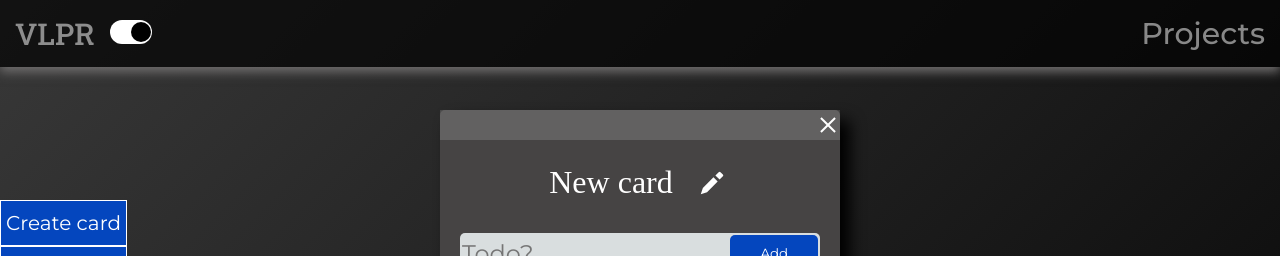
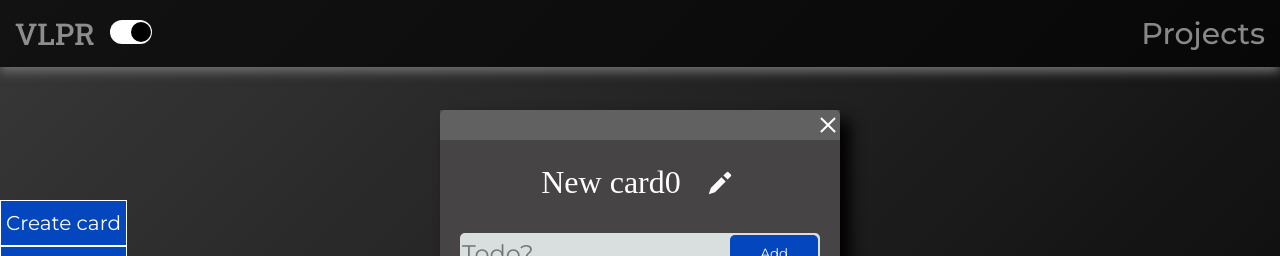
Before and after one commit to Intemeretor/Portfolio, a React (Vite) app: page /Portfolio/todo in a window 1280 px wide. Both pictures are taken after a click on the button "Create card". Shown: the top 256 px of the page. Built offline with nearby package versions, Linux system fonts and the light colour scheme; a web font is replaced by a local one.

Commit message:
better windows

```diff
--- a/src/pages/Todo/Todo.jsx
+++ b/src/pages/Todo/Todo.jsx
@@ -2,13 +2,13 @@
 import React from 'react'
 import './Todo.scss'
 import TodoItem from './TodoItem';
-import { useState, useEffect } from 'react';
+import { useState, useEffect, } from 'react';
 
 export default function Todo({ darkMode } = props) {
 
 
 	const [todoCards, setTodoCards] = useState([]);
-
+	const [currentCard, setCurrentCard] = useState(-1);
 	useEffect(() => {
 		const data = JSON.parse(localStorage.getItem(`todoCards`));
 		setTodoCards(data || []);
@@ -18,9 +18,18 @@ export default function Todo({ darkMode } = props) {
 
 	}, [todoCards]);
 
+	// useEffect(() => {
+	// 	document.addEventListener('mousemove', (e) => changeCard(e, "dragging", currentCard));
+
+	// 	const cleanUp = () => {
+	// 		document.removeEventListener('mousemove', (e) => changeCard(e, "dragging", currentCard));
+	// 	}
+	// 	return cleanUp
+	// },)
+
 	function createTodoCard() {
 		setTodoCards(prev => [...prev, {
-			name: 'New card',
+			name: 'New card' + todoCards.length,
 			editable: false,
 			cardIndex: 0,
 			cardPosition: {
@@ -37,19 +46,25 @@ export default function Todo({ darkMode } = props) {
 
 	function changeCard(e, changeType, id) {
 		e.preventDefault();
+
 		setTodoCards(prev => {
 			let newArr = [];
 			for (let i = 0; i < prev.length; i++) {
 				if (i != id) {
-					newArr.push({ ...prev[i], cardIndex: prev[i].cardIndex != 0 ? prev[i].cardIndex - 1 : prev[i].cardIndex });
-					// newArr.push(prev[i]);
+					if (changeType == "dragging") {
+						newArr.push(prev[i]);
+					} else {
+						newArr.push({ ...prev[i], cardIndex: prev[i].cardIndex != 0 ? prev[i].cardIndex - 1 : prev[i].cardIndex });
+					}
+
+
 				}
 				else {
+
 					let edited;
-					edited = { ...prev[i], cardIndex: prev.length + 100 };
 					switch (changeType) {
 						case "nameChange":
-							edited = { ...prev[i], name: e.target.value };
+							edited = { ...prev[i], name: e.target.value, };
 							newArr.push(edited);
 							break;
 						case "statusChange":
@@ -61,8 +76,11 @@ export default function Todo({ darkMode } = props) {
 							newArr.push(edited);
 							break;
 						case "startDragging":
+							setCurrentCard(id);
 							edited = {
-								...prev[i], cardPosition: {
+								...prev[i],
+								cardIndex: 100,
+								cardPosition: {
 									...prev[i].cardPosition,
 									canDrag: true,
 									startPosition: {
@@ -75,6 +93,7 @@ export default function Todo({ darkMode } = props) {
 							break;
 						case "dragging":
 							if (prev[i].cardPosition.canDrag) {
+								console.log(id)
 
 								edited = {
 									...prev[i], cardPosition: {
@@ -112,35 +131,26 @@ export default function Todo({ darkMode } = props) {
 			return newArr
 		})
 
-	}
-	//---------------------------------------------
-	// const [cardPosition, setCardPosition] = useState({
-	// 	canDrag: false,
-	// 	moved: false,
-	// 	startPosition: { x: 0, y: 0 },
-	// 	currentPosition: { x: 0, y: 0 },
-	// 	distance: { x: 0, y: 0 },
-	// 	active: false
-	// });
-	//-----------------------------------------
+	};
 
 	let cards = todoCards.map((item, index) => <TodoItem
 		changeCard={changeCard}
 		setTodoCards={setTodoCards}
-		// deleteTodoCard={deleteTodoCard}
 		card={item}
-		// name={item.name}
-		// editableName={item.editable}
 		darkMode={darkMode}
 		cardId={index}
 		key={index}
-	// cardIndex={item.cardIndex}
-	/>)
+	/>);
 
-
+	function checkIt(e) {
+		console.log(e.clientX);
+	};
 	return (
 
-		<section className='todo'>
+		<section className='todo'
+			onMouseMove={(e) => changeCard(e, "dragging", currentCard)}
+			onMouseUp={(e) => changeCard(e, "stopDragging", currentCard)}
+		>
 			<div className="todo__container container">
 				<div className="todo__control">
 					<button onClick={createTodoCard} className="todo__control-button">Create card</button>
--- a/src/pages/Todo/TodoItem.jsx
+++ b/src/pages/Todo/TodoItem.jsx
@@ -2,7 +2,7 @@ import React from 'react'
 import TodoList from './TodoList';
 import { useState, useEffect, useRef } from 'react';
 
-export default function TodoItem({ card, cardIndex, changeCard, darkMode, cardId, editableName, name } = props) {
+export default function TodoItem({ card, changeCard, darkMode, cardId } = props) {
 	const [newTodo, setNewTodo] = useState({
 		text: '',
 		editable: false,
@@ -71,59 +71,6 @@ export default function TodoItem({ card, cardIndex, changeCard, darkMode, cardId
 
 	}
 
-
-
-	// const [cardPosition, setCardPosition] = useState({
-	// 	canDrag: false,
-	// 	moved: false,
-	// 	startPosition: { x: 0, y: 0 },
-	// 	currentPosition: { x: 0, y: 0 },
-	// 	distance: { x: 0, y: 0 },
-	// 	active: false
-	// });
-
-
-	// function startDragging(e) {
-	// 	setCardPosition(prev => ({
-	// 		...prev,
-	// 		canDrag: true,
-	// 		startPosition: {
-	// 			x: e.clientX,
-	// 			y: e.clientY,
-	// 		},
-	// 	}))
-	// 	changeCard(e, "changeIndex", cardId);
-	// }
-
-	// function dragging(e) {
-	// 	if (card.cardPosition.canDrag) {
-	// 		setCardPosition(prev => ({
-	// 			...prev,
-	// 			currentPosition: {
-	// 				x: e.clientX - card.cardPosition.startPosition.x + prev.distance.x,
-	// 				y: e.clientY - card.cardPosition.startPosition.y + prev.distance.y,
-	// 			},
-	// 			active: true
-
-	// 		}))
-
-	// 	}
-	// }
-
-	// function stopDragging(e) {
-	// 	setCardPosition(prev => ({
-	// 		...prev,
-	// 		canDrag: false,
-	// 		distance: {
-	// 			x: card.cardPosition.currentPosition.x,
-	// 			y: card.cardPosition.currentPosition.y,
-	// 		},
-	// 		moved: true,
-
-	// 	}))
-	// }
-
-
 	let list = todo.map((item, index) => <TodoList
 		key={index}
 		id={index}
@@ -134,9 +81,8 @@ export default function TodoItem({ card, cardIndex, changeCard, darkMode, cardId
 	/>);
 	return (
 		<div
+			id={cardId}
 			className={`todo__item ${darkMode ? 'isDark' : ""}`}
-			onMouseMove={(e) => changeCard(e, "dragging", cardId)}
-			onMouseUp={(e) => changeCard(e, "stopDragging", cardId)}
 			style={{
 				position: card.cardPosition.moved ? "absolute" : "relative",
 				top: `${card.cardPosition.currentPosition.y}px`,
@@ -146,7 +92,6 @@ export default function TodoItem({ card, cardIndex, changeCard, darkMode, cardId
 
 			<div
 				className="todo__head"
-				onMouseUp={(e) => changeCard(e, "stopDragging", cardId)}
 				onMouseDown={(e) => changeCard(e, "startDragging", cardId)}
 
 			>
```
